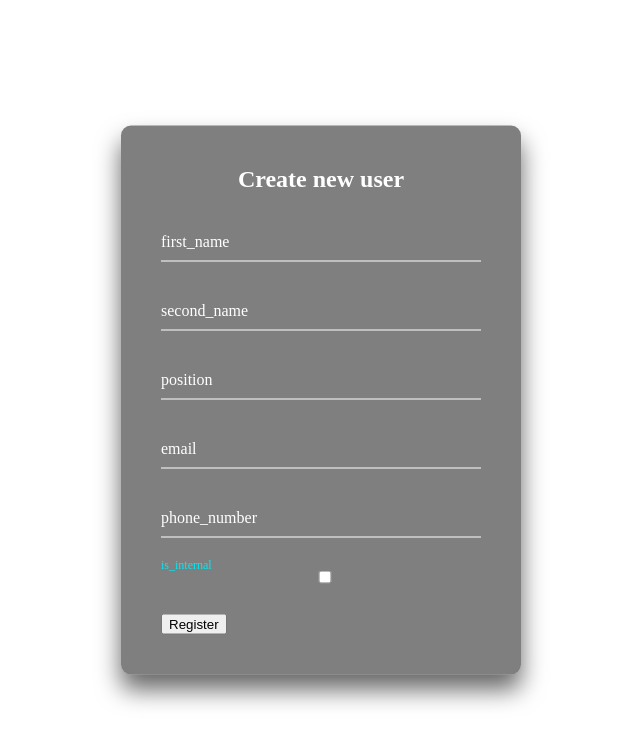
After one commit to Vadbeg/BusinessDocumentation, a Flask app: page /add_user in a window 1280 px wide. The commit adds this page. Shown: the top 745 px of the page, without its empty margins (319-959 px from the left). Run offline with Flask 2, Linux system fonts and the light colour scheme; some libraries are stand-ins or nearby versions.

Commit message:
Schema for new user view was added. Registering page for new user was added.

```diff
--- a/modules/api/routes.py
+++ b/modules/api/routes.py
@@ -1,13 +1,17 @@
 from flask import (Blueprint, Flask,
-                   render_template)
+                   render_template,
+                   request, abort,
+                   redirect, url_for)
 
 from modules.database.database_interactions import create_connection, close_connection
 from modules.database.document import Document
 from modules.database.user import User
 from modules.database.task import Task
 
+from modules.api.schemas import AddNewUser
 
-blue_print = Blueprint('Business documentation', __name__)
+
+blue_print = Blueprint('documentation', __name__)
 connection, cursor = create_connection()
 
 
@@ -43,6 +47,29 @@ def show_documents():
     return render_template('pages/tables/documents.html', **context)
 
 
+@blue_print.route('/add_user', methods=("GET", "POST"))
+def add_user():
+    if request.method == 'POST':
+        add_new_user_schema = AddNewUser()
 
-if __name__ == '__main__':
-    blue_print.run(host='127.0.0.1', port='8000')
+        errors = add_new_user_schema.validate(data=request.form)
+
+        if errors:
+            abort(400, str(errors))
+
+        args = add_new_user_schema.dump(request.form)
+
+        user = User(connection=connection, cursor=cursor)
+        user.add_user(
+            first_name=args['first_name'],
+            second_name=args['second_name'],
+            is_internal=args['is_internal'],
+
+            position=args['position'],
+            email=args['email'],
+            phone_number=args['phone_number']
+        )
+
+        return redirect(url_for('documentation.home'))
+
+    return render_template('pages/inputs/add_user.html')
--- a/modules/api/static/style.css
+++ b/modules/api/static/style.css
@@ -1,3 +1,4 @@
+/* -- for table -- */
 
 .styled-table {
     border-collapse: collapse;
@@ -35,3 +36,164 @@
     font-weight: bold;
     color: #009879;
 }
+
+/* -- for labels -- */
+
+
+.login-box {
+  position: absolute;
+  top: 50%;
+  left: 50%;
+  width: 400px;
+  padding: 40px;
+  transform: translate(-50%, -50%);
+  background: rgba(0,0,0,.5);
+  box-sizing: border-box;
+  box-shadow: 0 15px 25px rgba(0,0,0,.6);
+  border-radius: 10px;
+}
+
+.login-box h2 {
+  margin: 0 0 30px;
+  padding: 0;
+  color: #fff;
+  text-align: center;
+}
+
+.login-box .user-box {
+  position: relative;
+}
+
+.login-box .user-box input {
+  width: 100%;
+  padding: 10px 0;
+  font-size: 16px;
+  color: #fff;
+  margin-bottom: 30px;
+  border: none;
+  border-bottom: 1px solid #fff;
+  outline: none;
+  background: transparent;
+}
+.login-box .user-box label {
+  position: absolute;
+  top:0;
+  left: 0;
+  padding: 10px 0;
+  font-size: 16px;
+  color: #fff;
+  pointer-events: none;
+  transition: .5s;
+}
+
+.login-box .user-box input:focus ~ label,
+.login-box .user-box input:valid ~ label {
+  top: -20px;
+  left: 0;
+  color: #03e9f4;
+  font-size: 12px;
+}
+
+.login-box form login[type=submit] {
+  position: relative;
+  display: inline-block;
+  padding: 10px 20px;
+  color: #03e9f4;
+  font-size: 16px;
+  text-decoration: none;
+  text-transform: uppercase;
+  overflow: hidden;
+  transition: .5s;
+  margin-top: 40px;
+  letter-spacing: 4px
+}
+
+.login-box login[type=submit]:hover {
+  background: #03e9f4;
+  color: #fff;
+  border-radius: 5px;
+  box-shadow: 0 0 5px #03e9f4,
+              0 0 25px #03e9f4,
+              0 0 50px #03e9f4,
+              0 0 100px #03e9f4;
+}
+
+.login-box login[type=submit] span {
+  position: absolute;
+  display: block;
+}
+
+.login-box login[type=submit] span:nth-child(1) {
+  top: 0;
+  left: -100%;
+  width: 100%;
+  height: 2px;
+  background: linear-gradient(90deg, transparent, #03e9f4);
+  animation: btn-anim1 1s linear infinite;
+}
+
+@keyframes btn-anim1 {
+  0% {
+    left: -100%;
+  }
+  50%,100% {
+    left: 100%;
+  }
+}
+
+.login-box login[type=submit] span:nth-child(2) {
+  top: -100%;
+  right: 0;
+  width: 2px;
+  height: 100%;
+  background: linear-gradient(180deg, transparent, #03e9f4);
+  animation: btn-anim2 1s linear infinite;
+  animation-delay: .25s
+}
+
+@keyframes btn-anim2 {
+  0% {
+    top: -100%;
+  }
+  50%,100% {
+    top: 100%;
+  }
+}
+
+.login-box login[type=submit] span:nth-child(3) {
+  bottom: 0;
+  right: -100%;
+  width: 100%;
+  height: 2px;
+  background: linear-gradient(270deg, transparent, #03e9f4);
+  animation: btn-anim3 1s linear infinite;
+  animation-delay: .5s
+}
+
+@keyframes btn-anim3 {
+  0% {
+    right: -100%;
+  }
+  50%,100% {
+    right: 100%;
+  }
+}
+
+.login-box login[type=submit] span:nth-child(4) {
+  bottom: -100%;
+  left: 0;
+  width: 2px;
+  height: 100%;
+  background: linear-gradient(360deg, transparent, #03e9f4);
+  animation: btn-anim4 1s linear infinite;
+  animation-delay: .75s
+}
+
+@keyframes btn-anim4 {
+  0% {
+    bottom: -100%;
+  }
+  50%,100% {
+    bottom: 100%;
+  }
+}
--- /dev/null
+++ b/modules/api/templates/pages/inputs/add_user.html
@@ -0,0 +1,60 @@
+
+{% extends 'base.html' %}
+
+{% block header %}
+  <h1>{% block title %}Register new user{% endblock %}</h1>
+{% endblock %}
+
+{% block content %}
+    <div class="login-box">
+        <h2>Create new user</h2>
+
+      <form method="post">
+
+          <div class="user-box">
+              <input type="text"
+                     id="first_name"
+                     name="first_name" required="">
+              <label>first_name</label>
+          </div>
+
+          <div class="user-box">
+              <input type="text"
+                     id="second_name"
+                     name="second_name" required="">
+              <label>second_name</label>
+          </div>
+
+          <div class="user-box">
+              <input type="text"
+                     id="position"
+                     name="position" required="">
+              <label>position</label>
+          </div>
+
+          <div class="user-box">
+              <input type="text"
+                     name="email"
+                     id="email" required="">
+              <label>email</label>
+          </div>
+
+          <div class="user-box">
+              <input type="text"
+                     name="phone_number"
+                     id="phone_number" required="">
+              <label>phone_number</label>
+          </div>
+
+          <div class="user-box">
+              <input type="checkbox"
+                     name="is_internal"
+                     id="is_internal"
+                     value="on">
+              <label>is_internal</label>
+          </div>
+
+          <input type="submit" value="Register">
+      </form>
+    </div>
+{% endblock %}
```
Also changed, not shown: modules/api/schemas.py (added, +13 -0 lines).
